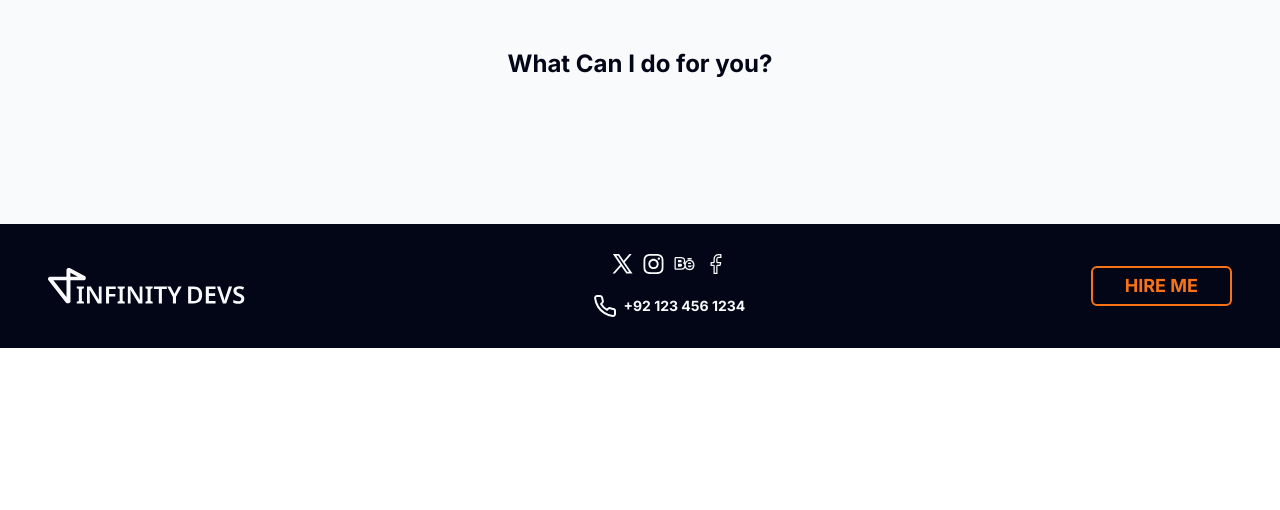
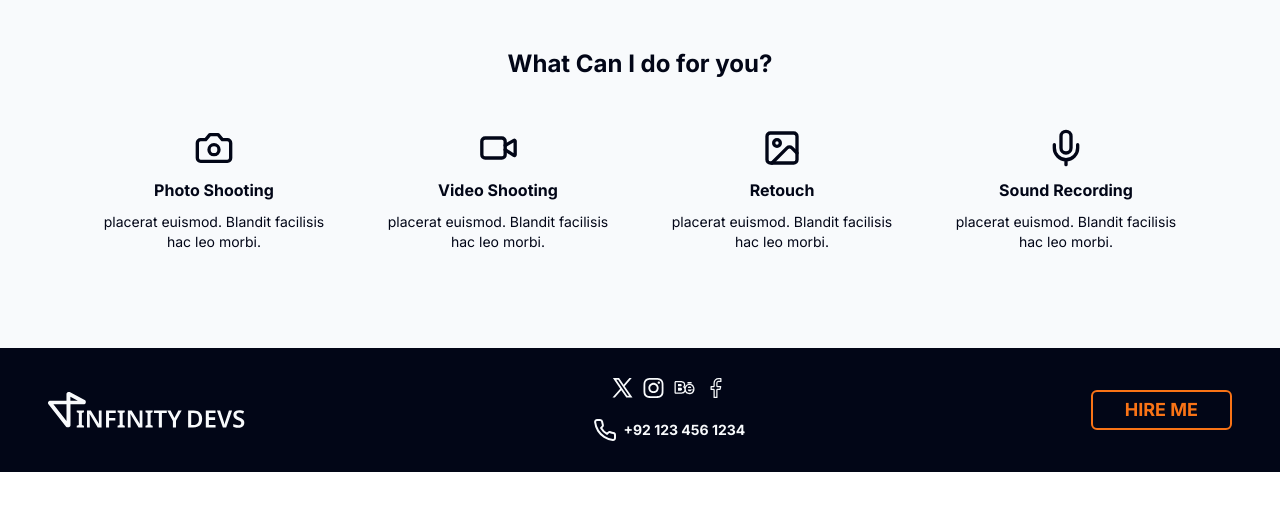
Before and after one commit to InfinityDevsHQ/photographer-portfolio-next, a Next.js app: page / in a window 1280 px wide. Shown: the top 510 px of the page. Built offline with nearby package versions, Linux system fonts and the light colour scheme.

Commit message:
feat: services content

```diff
--- a/components/homepage/services.tsx
+++ b/components/homepage/services.tsx
@@ -1,8 +1,32 @@
+import { Camera, ImageIcon, Mic, Video } from "lucide-react";
+import ServiceCard from "./services/service-card";
+
 export default function Services() {
   return (
     <section className="bg-dark-foreground text-dark p-12 flex flex-col items-center">
       <h2 className="text-2xl font-bold">What Can I do for you?</h2>
-      <div className="p-12"></div>
+      <div className="p-12 flex gap-12">
+        <ServiceCard
+          icon={<Camera width={40} height={40} />}
+          heading="Photo Shooting"
+          description="placerat euismod. Blandit facilisis hac leo morbi. "
+        />
+        <ServiceCard
+          icon={<Video width={45} height={40} />}
+          heading="Video Shooting"
+          description="placerat euismod. Blandit facilisis hac leo morbi. "
+        />
+        <ServiceCard
+          icon={<ImageIcon width={40} height={40} />}
+          heading="Retouch"
+          description="placerat euismod. Blandit facilisis hac leo morbi. "
+        />
+        <ServiceCard
+          icon={<Mic width={40} height={40} />}
+          heading="Sound Recording"
+          description="placerat euismod. Blandit facilisis hac leo morbi. "
+        />
+      </div>
     </section>
   );
 }
--- /dev/null
+++ b/components/homepage/services/service-card.tsx
@@ -0,0 +1,21 @@
+import { Camera } from "lucide-react";
+import { ReactElement } from "react";
+type ServiceCardProps = {
+  icon: ReactElement;
+  heading: string;
+  description: string;
+};
+
+export default function ServiceCard({
+  icon,
+  heading,
+  description,
+}: ServiceCardProps) {
+  return (
+    <div className="flex flex-col items-center gap-2.5 text-center">
+      {icon}
+      <h4 className="font-bold">{heading}</h4>
+      <p className="text-sm">{description}</p>
+    </div>
+  );
+}
```
